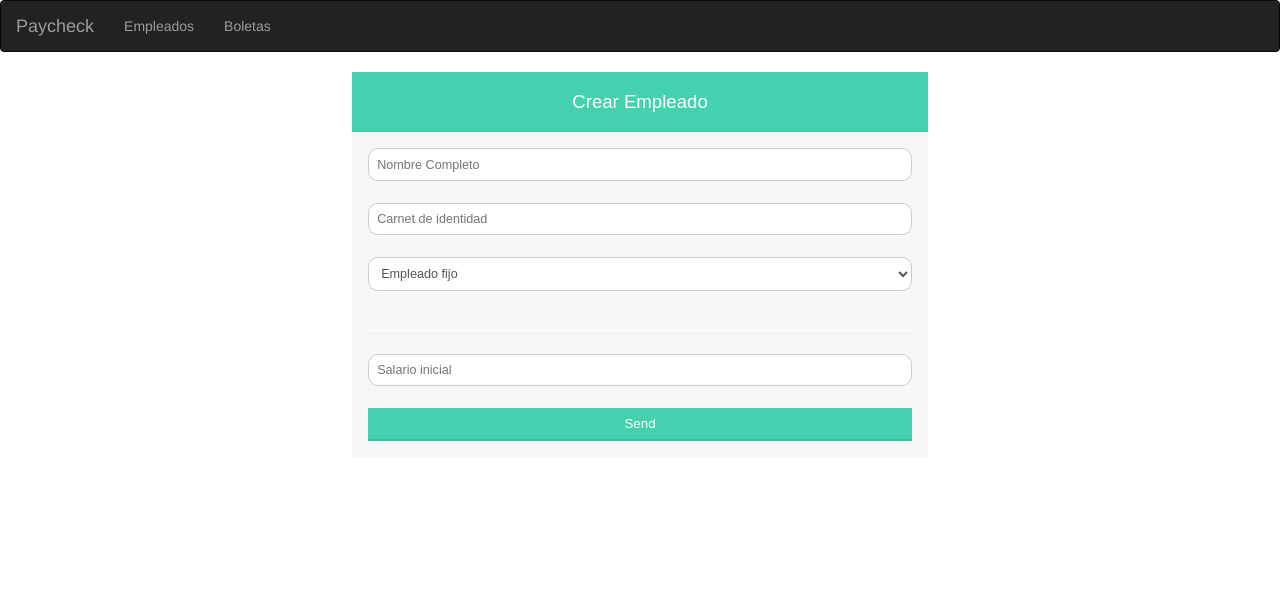
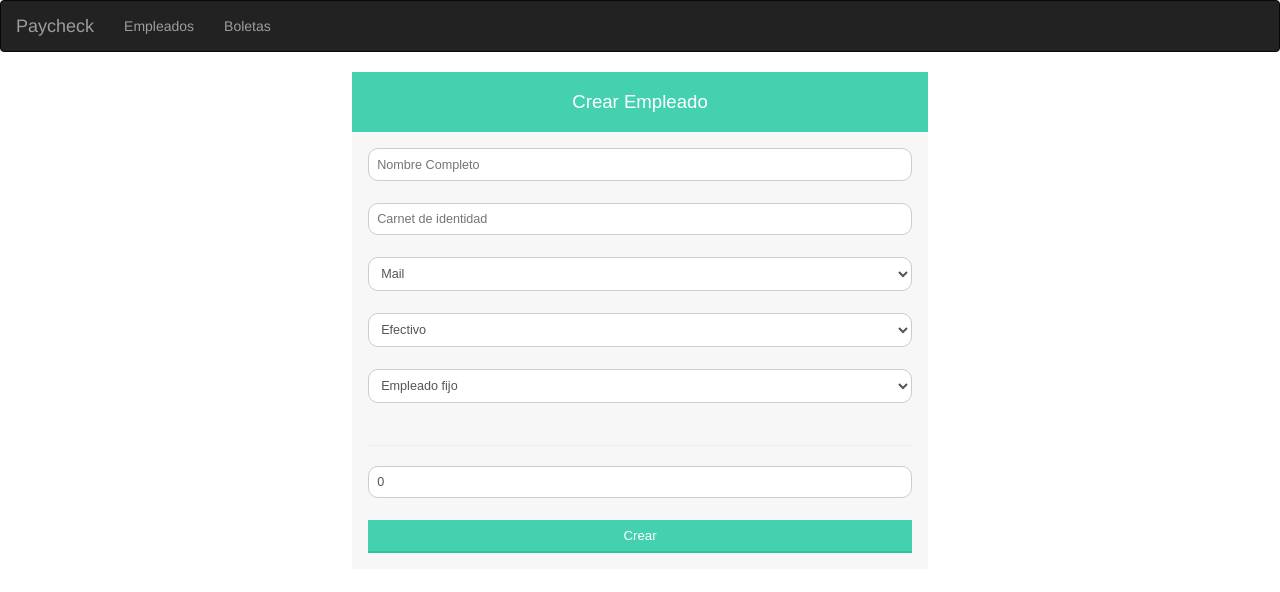
Before and after one commit to Andresxx/paycheck-ui, an Angular app: page /createEmployee in a window 1280 px wide. Shown: the top 592 px of the page. Built offline with nearby package versions, Linux system fonts and the light colour scheme.

Commit message:
create user form view is working

```diff
--- a/package.json
+++ b/package.json
@@ -16,6 +16,7 @@
     "@angular/compiler": "~7.2.0",
     "@angular/core": "~7.2.0",
     "@angular/forms": "~7.2.0",
+    "@angular/http": "^7.2.15",
     "@angular/platform-browser": "~7.2.0",
     "@angular/platform-browser-dynamic": "~7.2.0",
     "@angular/router": "~7.2.0",
--- a/src/app/app.module.ts
+++ b/src/app/app.module.ts
@@ -7,6 +7,7 @@ import { AppRoutingModule } from './app-routing/app-routing.module';
 import { NavBarComponent } from '../components/nav-bar/nav-bar.component';
 import { CreateEmployeeComponent } from '../components/create-employee/create-employee.component';
 import { PaycheckListComponent } from '../components/paycheck-list/paycheck-list.component';
+
 
 @NgModule({
   declarations: [
--- a/src/components/create-employee/create-employee.component.html
+++ b/src/components/create-employee/create-employee.component.html
@@ -1,25 +1,38 @@
 <div class="form-style-6">
   <h1>Crear Empleado</h1>
   <form>
-    <input type="text" name="field1" placeholder="Nombre Completo" [(ngModel)]='employee.name'/>
+    <input type="text" name="field1" placeholder="Nombre Completo" [(ngModel)]='employee.nombre'/>
     <input type="number" name="field2" placeholder="Carnet de identidad" [(ngModel)]='employee.ci'/>
-    <select id="usertype" [(ngModel)]='employee.type' name="type">
+
+
+    <select id="notificacionDePago" [(ngModel)]='employee.notificacionDePago' name="notificacionDePago">
+      <option value="mail">Mail</option>
+    </select>
+
+    <select id="metodoDePago" [(ngModel)]='employee.metodoDePago' name="metodoDePago">
+      <option value="efectivo">Efectivo</option>
+      <option value="deposito">Deposito </option>
+      <option value="cheque">Cheque</option>
+    </select>
+
+
+    <select id="usertype" [(ngModel)]='employee.tipoDeEmpleado' name="type">
       <option value="fijo">Empleado fijo</option>
       <option value="comision">Empleado por comision </option>
       <option value="parcial">Empleado parcial</option>
     </select>
     <hr>
-    <div *ngIf="employee.type == 'fijo'">
-      <input type="number" name="field3" placeholder="Salario inicial" [(ngModel)]='employee.salary'/>
+    <div *ngIf="employee.tipoDeEmpleado == 'fijo'">
+      <input type="number" name="field3" placeholder="Salario inicial" [(ngModel)]='employee.salario'/>
     </div>
-    <div *ngIf="employee.type == 'comision'">
-      <input type="number" name="field4" placeholder="Salario basico" [(ngModel)]='employee.salary'/>
-      <input type="number" name="field5" placeholder="Porcentaje de comision por venta" [(ngModel)]='employee.percentage'/>
+    <div *ngIf="employee.tipoDeEmpleado == 'comision'">
+      <input type="number" name="field4" placeholder="Salario basico" [(ngModel)]='employee.salario'/>
+      <input type="number" name="field5" placeholder="Porcentaje de comision por venta" [(ngModel)]='employee.porcentajeDeComision'/>
     </div>
-    <div *ngIf="employee.type == 'parcial'">
-      <input type="number" name="field6" placeholder="Salario inicial" [(ngModel)]='employee.salary'/>
+    <div *ngIf="employee.tipoDeEmpleado == 'parcial'">
+      <input type="number" name="field6" placeholder="Salario inicial" [(ngModel)]='employee.salario'/>
     </div>
 
-    <input type="submit" value="Send" (click)="crateEmployee()" />
+    <input type="submit" value="Crear" (click)="crateEmployee()" />
   </form>
 </div>
--- a/src/components/create-employee/create-employee.component.ts
+++ b/src/components/create-employee/create-employee.component.ts
@@ -1,4 +1,5 @@
 import { Component, OnInit } from '@angular/core';
+import { employeeService } from 'src/services/employee.service';
 
 @Component({
   selector: 'app-create-employee',
@@ -7,23 +8,27 @@ import { Component, OnInit } from '@angular/core';
 })
 export class CreateEmployeeComponent implements OnInit {
 
-  public employeeType:string;
   public employee:any;
   constructor() { }
 
   ngOnInit() {
     this.employee = {
-      name : '',
-      ci : '',
-      type : 'fijo',
-      salary: '',
-      percentage: ''
+      nombre: "",
+      ci: "",
+      tipoDeEmpleado: "fijo",
+      metodoDePago: "efectivo",
+      notificacionDePago: "mail",
+      salario: 0,
+      porcentajeDeComision: 0
     }
   }
 
 
   crateEmployee(){
-    console.log(this.employee)
+    console.log(this.employee);
+    // this.employeeService.post("createEmployee",this.employee).subscribe(res=>{
+    //   console.log(res);
+    // })
   }
 
 }
--- a/src/services/employee.service.ts
+++ b/src/services/employee.service.ts
@@ -4,7 +4,7 @@ import { HttpClient, HttpHeaders } from '@angular/common/http';
 @Injectable({
   providedIn: 'root'})
 
-export class userService {
+export class employeeService {
   private commonUrl = 'http://localhost:3000/';
 
   constructor(private http: HttpClient) {
```
Also changed, not shown: 1 other file (tests, documents, lock files or other folders).
